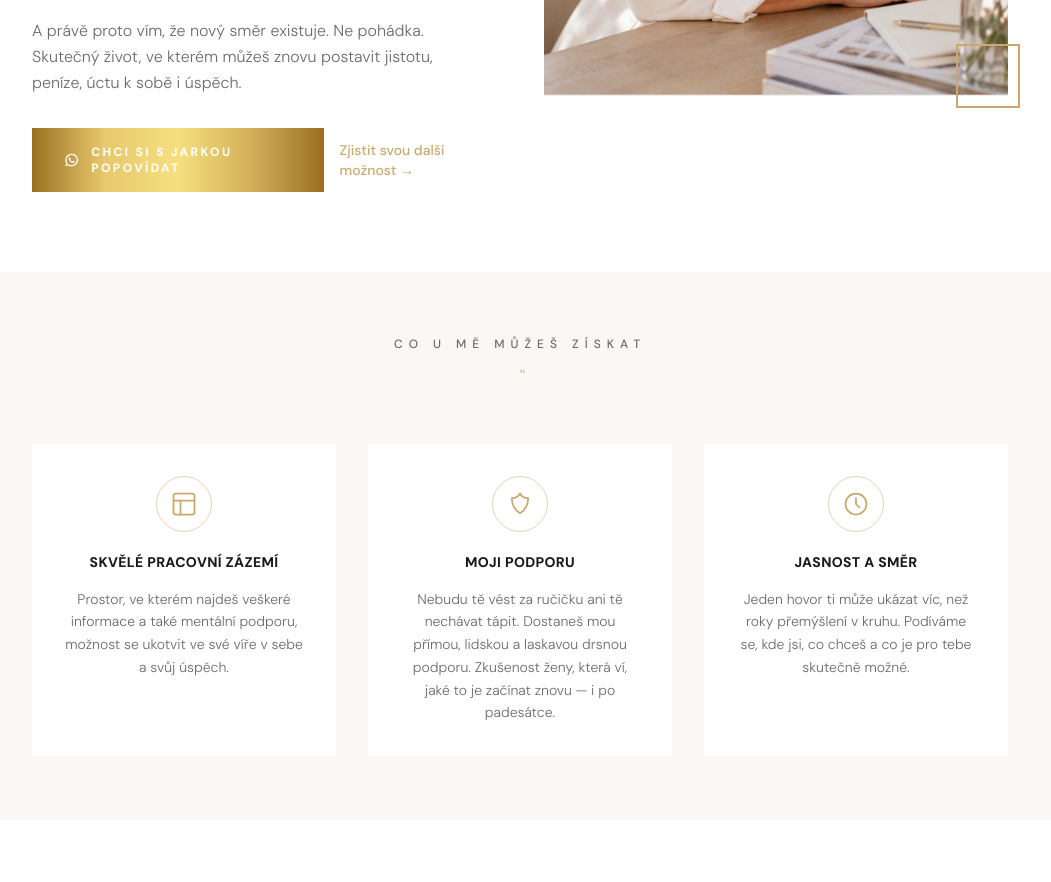
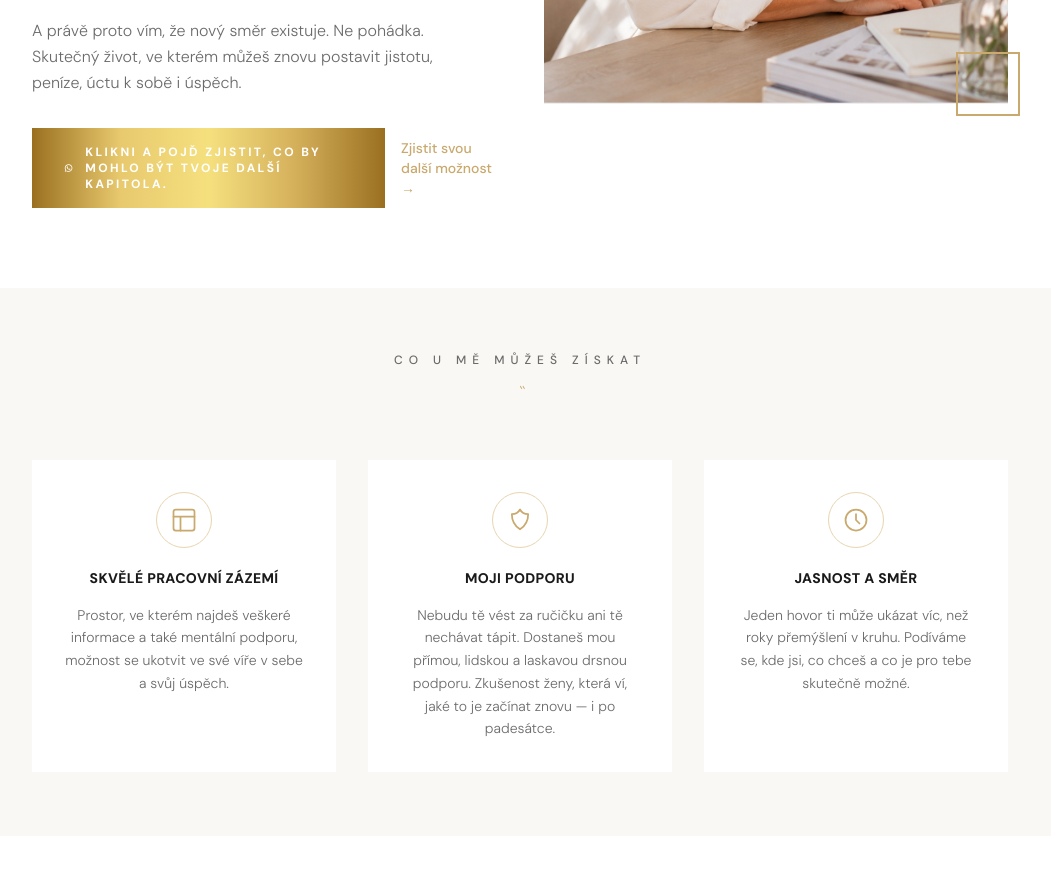
Before and after one commit to jarkamatuska1-png/jecaszit-web, a Next.js app: page /dalsi-kapitola in a window 1280 px wide. Shown: the part 780-1662 px from the top of the page, without its empty margins (120-1171 px from the left). Built offline with nearby package versions, Linux system fonts and the light colour scheme.

Commit message:
Landing page: upraven text hero CTA tlačítka

```diff
--- a/app/dalsi-kapitola/page.tsx
+++ b/app/dalsi-kapitola/page.tsx
@@ -108,7 +108,7 @@ export default function LandingPage() {
                 style={{ background: "linear-gradient(to right, #9a7020, #e8c96e, #f5e07e, #d4af5a, #9a7020)" }}
               >
                 <svg width="18" height="18" viewBox="0 0 24 24" fill="currentColor"><path d="M12 2C6.477 2 2 6.477 2 12c0 1.89.525 3.66 1.438 5.168L2 22l4.832-1.438A9.96 9.96 0 0012 22c5.523 0 10-4.477 10-10S17.523 2 12 2zm0 18a7.96 7.96 0 01-4.065-1.112l-.291-.174-3.018.897.897-3.018-.174-.291A7.96 7.96 0 014 12c0-4.411 3.589-8 8-8s8 3.589 8 8-3.589 8-8 8zm4.406-5.845c-.242-.121-1.432-.707-1.654-.787-.222-.08-.384-.121-.545.121-.162.242-.626.787-.768.949-.141.162-.283.182-.525.06-.242-.121-1.022-.376-1.947-1.197-.719-.641-1.204-1.432-1.346-1.674-.141-.242-.015-.373.106-.494.109-.109.242-.283.363-.424.121-.141.162-.242.242-.404.08-.162.04-.303-.02-.424-.06-.121-.545-1.315-.747-1.8-.196-.472-.397-.408-.545-.415h-.464c-.162 0-.424.06-.646.303-.222.242-.848.828-.848 2.021 0 1.193.868 2.346.989 2.508.121.162 1.71 2.609 4.144 3.659.579.25 1.031.399 1.383.511.581.185 1.11.159 1.528.096.466-.069 1.432-.585 1.633-1.15.202-.564.202-1.048.141-1.15-.06-.1-.222-.16-.464-.282z"/></svg>
-                Chci si s Jarkou popovídat
+                Klikni a pojď zjistit, co by mohlo být tvoje další kapitola.
               </a>
               <a href="#pro-koho" className="text-sm font-medium text-[var(--gold)] hover:opacity-70 transition-opacity self-center">
                 Zjistit svou další možnost →
```
